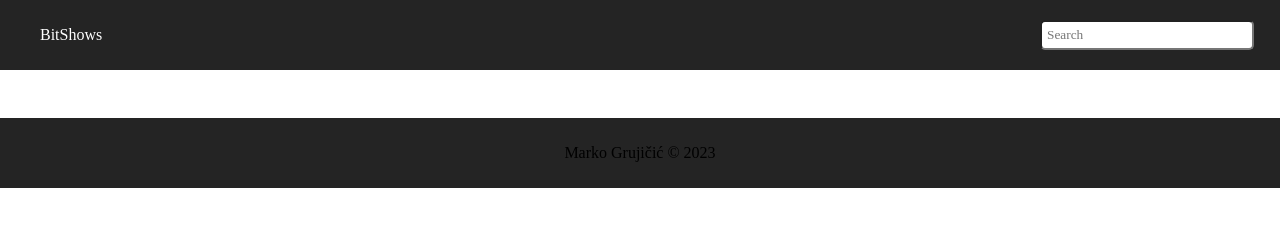
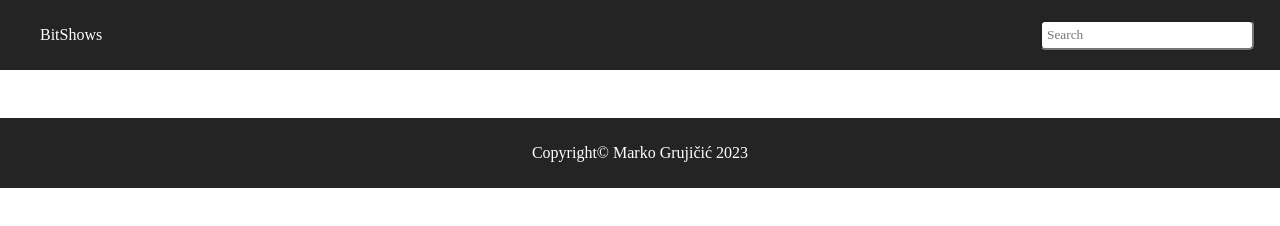
Before and after one commit to Marko2002Grujicic/BitShow, a plain HTML site: page index.html in a window 1280 px wide. Drawn offline with Linux system fonts and the light colour scheme; no server answers.

Commit message:
final build

```diff
--- a/css/main.css
+++ b/css/main.css
@@ -88,6 +88,7 @@
   justify-content: center;
   padding: 0 24px;
   align-self: stretch;
+  color: white;
 }
 #search-dropdown {
   color: black;
--- a/index.html
+++ b/index.html
@@ -21,7 +21,7 @@
 
       <div id="main-content"></div>
 
-      <div id="footer">Marko Grujičić &copy; 2023</div>
+      <div id="footer">Copyright&copy; Marko Grujičić 2023</div>
     </div>
     <script src="./js/data.js"></script>
     <script src="./js/ui.js"></script>
```
